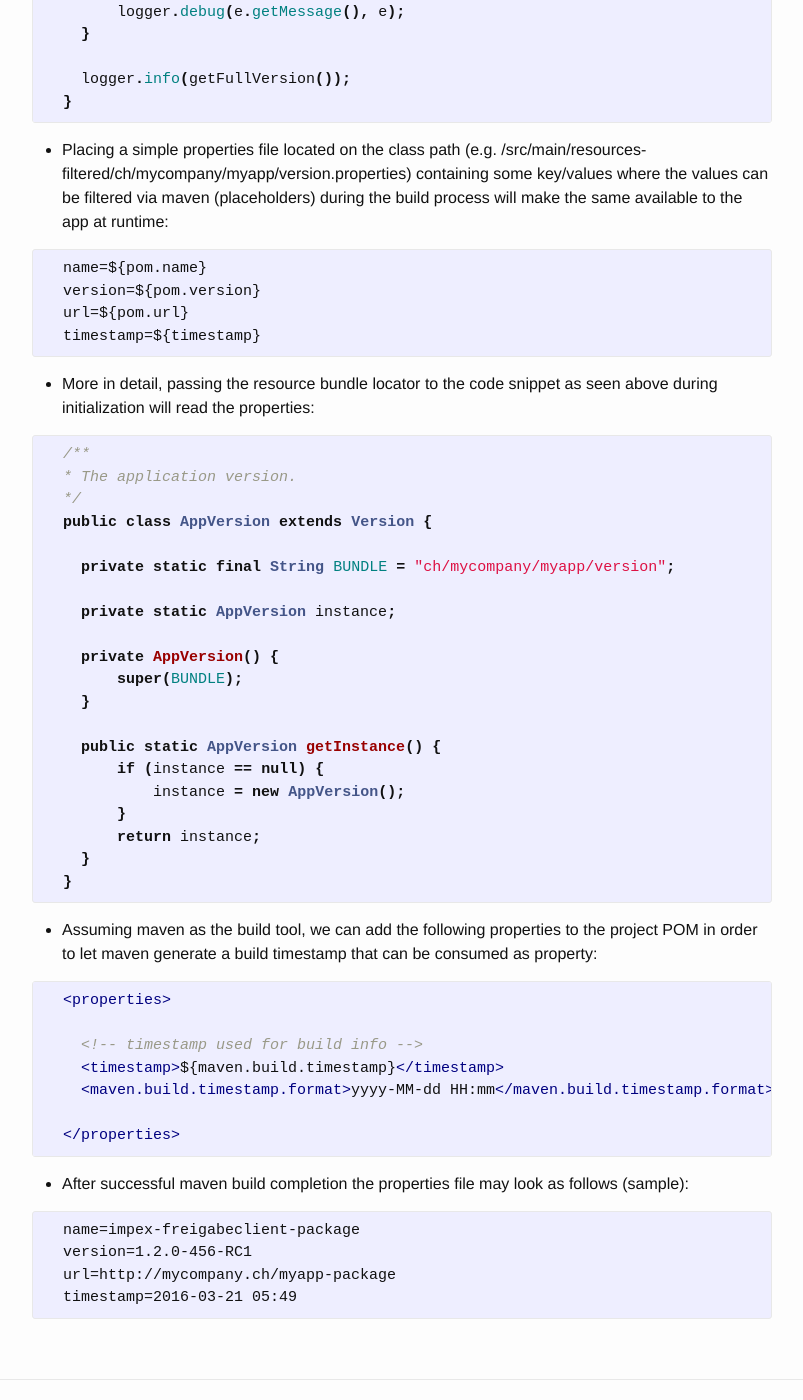
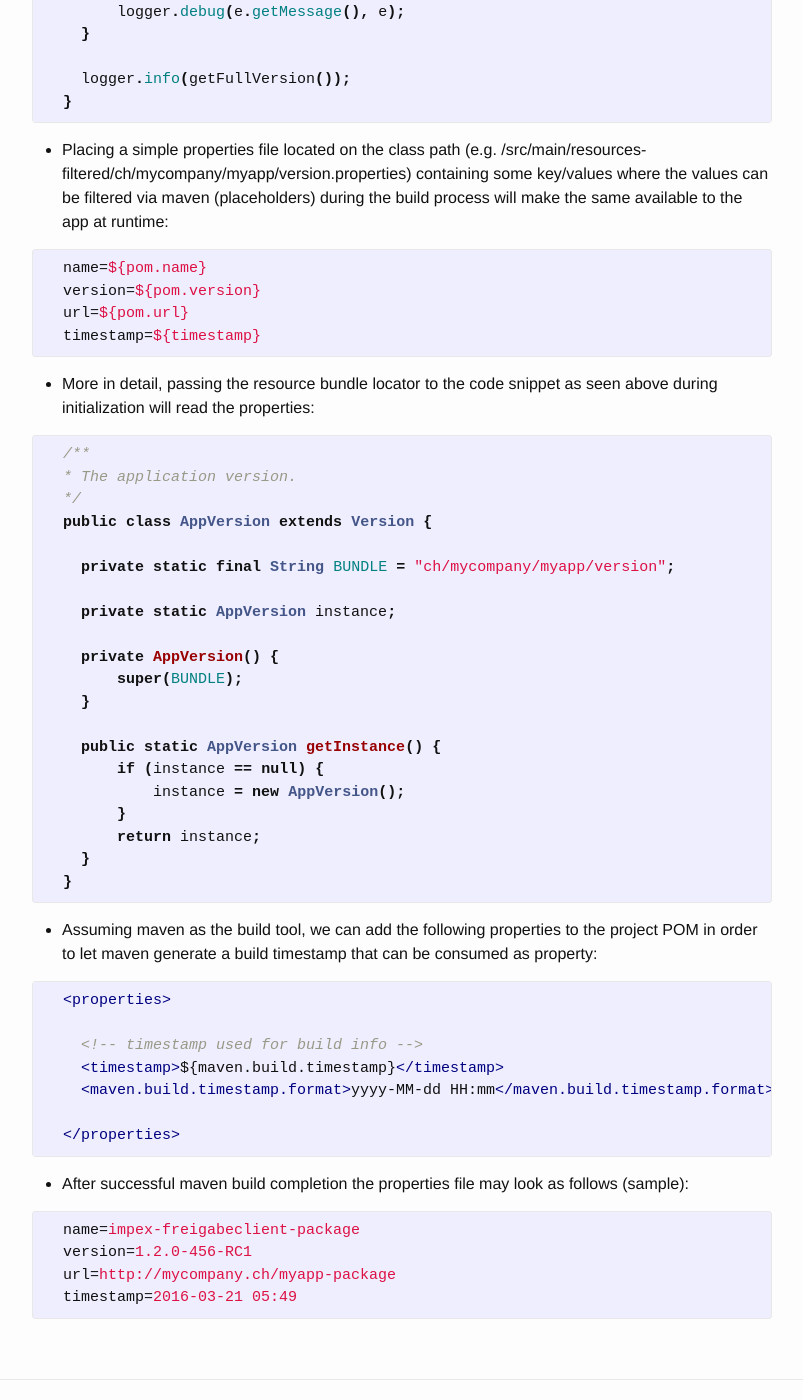
Before and after one commit to polster/polster.github.io, a Jekyll site: the page built from _posts/2016-03-26-Java-in-app-version.md, in a window 1280 px wide and 1400 px high, scrolled down 932 px. Shown: the whole window, without its empty margins (238-1041 px from the left). Built offline with Jekyll 4.4.1, drawn with Linux system fonts in a browser that asks for light colours.

Commit message:
better highlighting

```diff
--- a/_posts/2016-03-26-Java-in-app-version.md
+++ b/_posts/2016-03-26-Java-in-app-version.md
@@ -46,7 +46,7 @@ be explained more in detail in a follow-up post.
 
 * Placing a simple properties file located on the class path (e.g. <project>/src/main/resources-filtered/ch/mycompany/myapp/version.properties) containing some key/values where the values can be filtered via maven (placeholders) during the build process will make the same available to the app at runtime:
 
-{% highlight text %}
+{% highlight properties %}
   name=${pom.name}
   version=${pom.version}
   url=${pom.url}
@@ -91,7 +91,7 @@ be explained more in detail in a follow-up post.
 {% endhighlight %}
 
 * After successful maven build completion the properties file may look as follows (sample):
-{% highlight text %}
+{% highlight properties %}
   name=impex-freigabeclient-package
   version=1.2.0-456-RC1
   url=http://mycompany.ch/myapp-package
```
